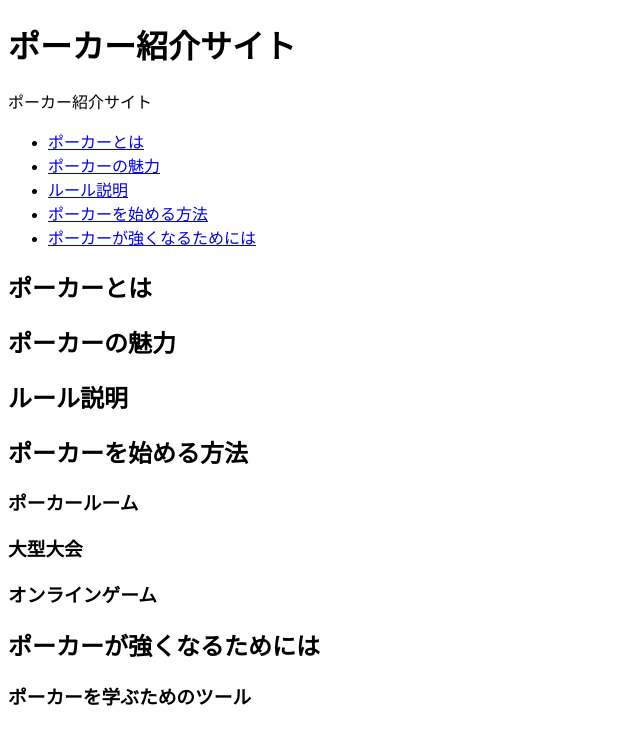
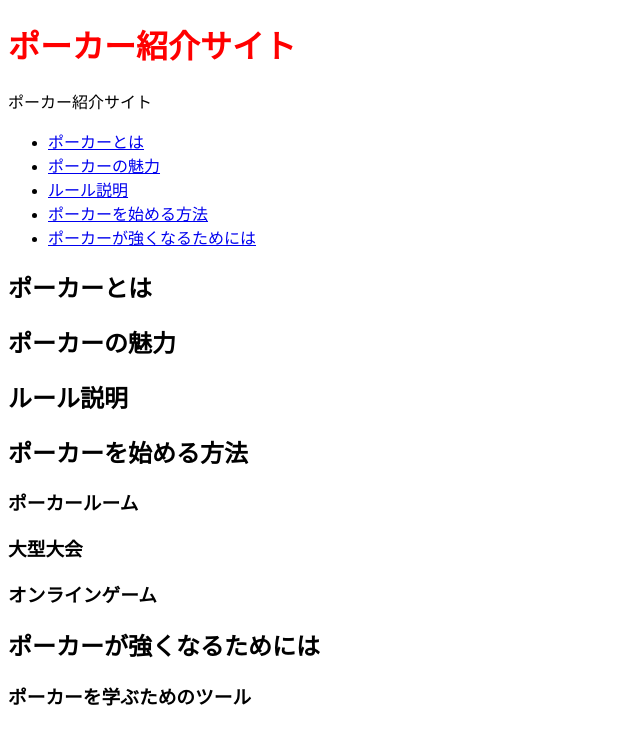
Before and after one commit to s1f10260180/cs1-2026-class5-team9-project, a plain HTML site: page index.html in a window 1280 px wide. Shown: the whole page, without its empty margins (0-640 px from the left). Drawn offline with Linux system fonts and the light colour scheme.

Commit message:
add samplecss

```diff
--- /dev/null
+++ b/css/css.css
@@ -0,0 +1,3 @@
+h1{
+    color: rgb(255, 0, 0);
+}
--- a/index.html
+++ b/index.html
@@ -3,6 +3,7 @@
 <head>
     <meta charset="UTF-8">
     <meta name="viewport" content="width=device-width, initial-scale=1.0">
+    <link rel="stylesheet" href="css/css.css">
     <title>ポーカー</title>
 </head>
 
```
